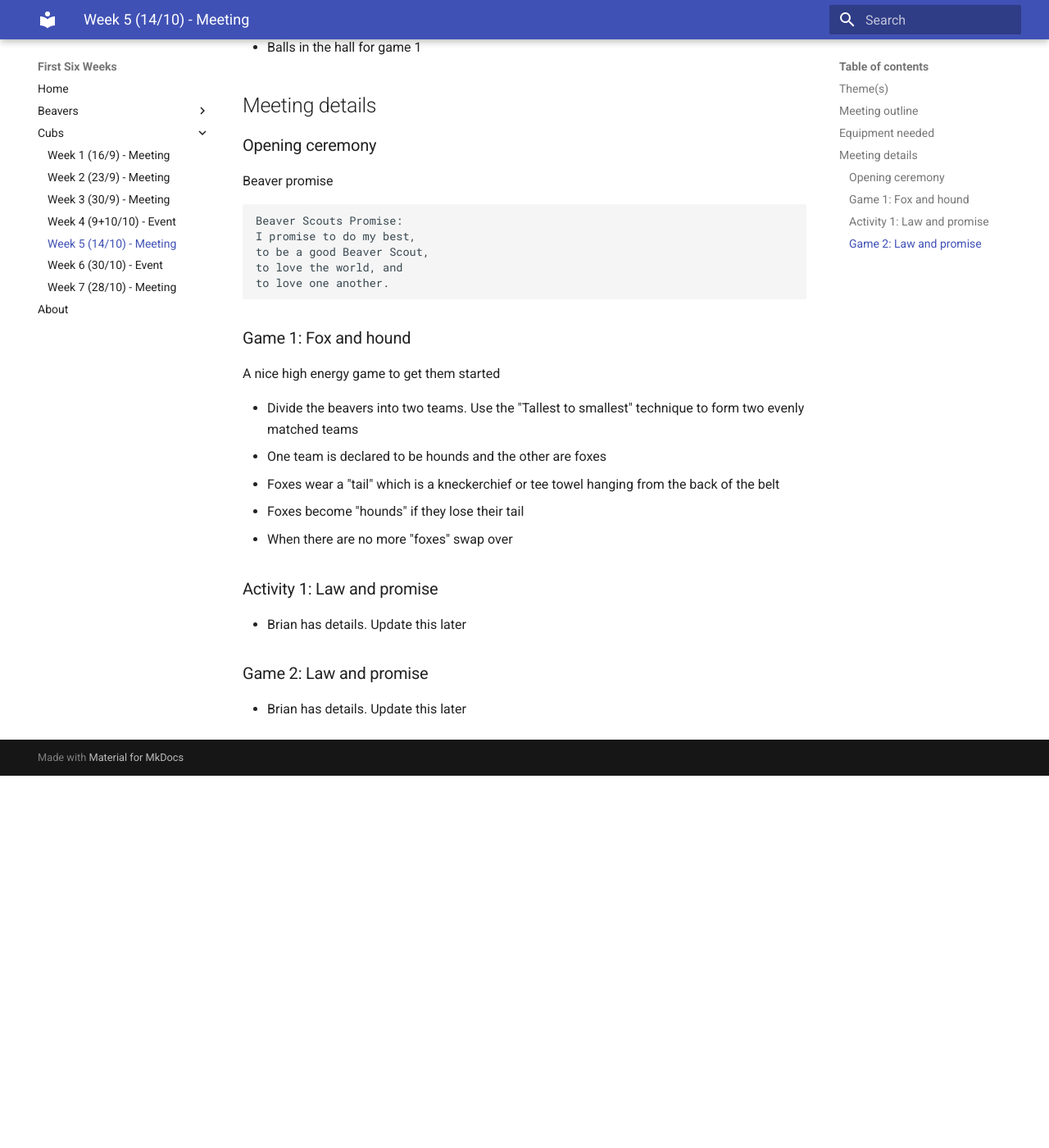
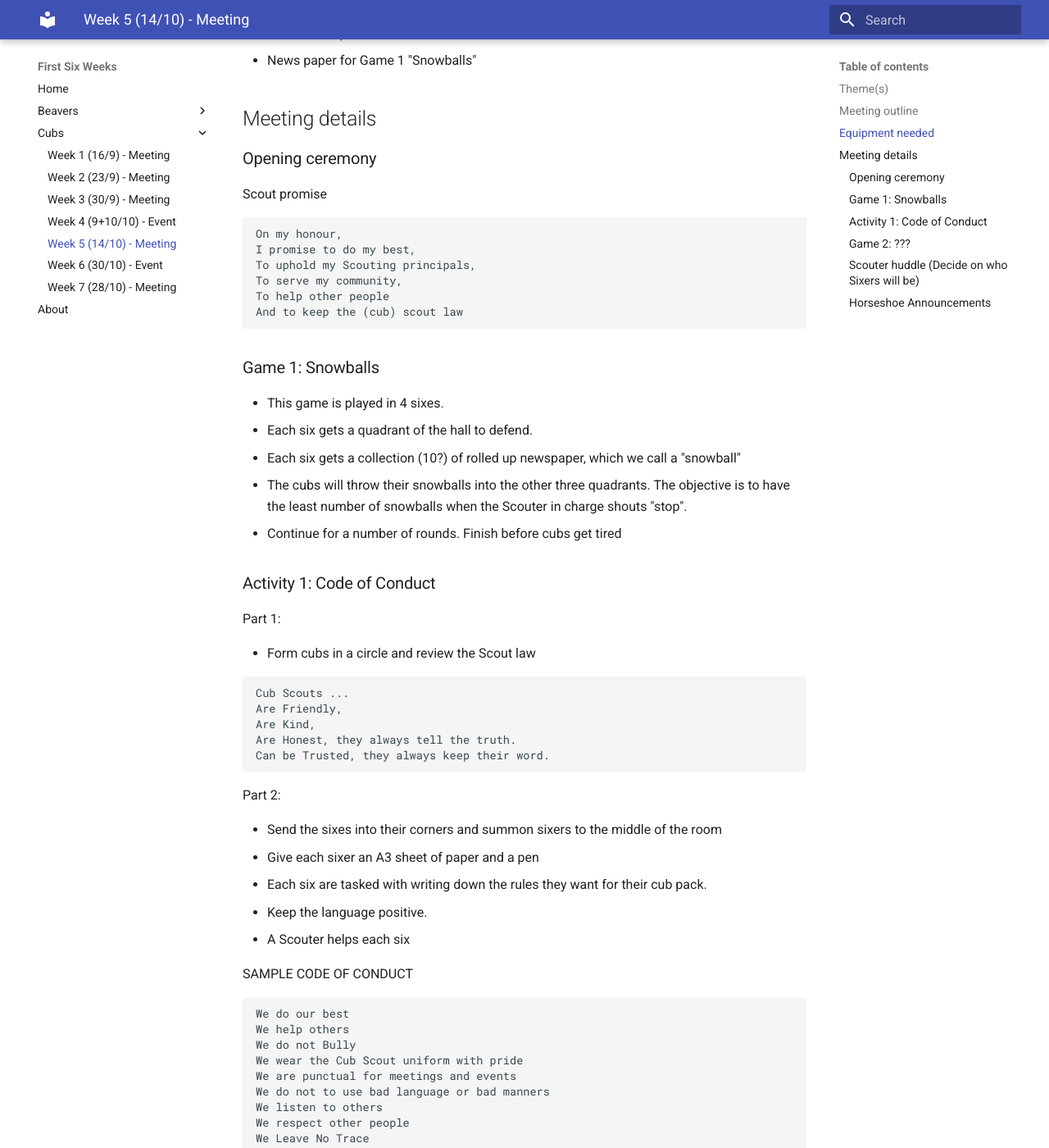
Before and after one commit to 14thgalway/first-six-weeks, an MkDocs documentation site: the page built from docs/cubs/week5.md, in a window 1280 px wide and 1400 px high, scrolled down 705 px. Shown: the whole window at 82% size. Built offline with MkDocs 1.6.1 and Material for MkDocs 9.7.7, drawn with Linux system fonts in a browser that asks for light colours; before the commit the page ends 1651 px from its top, so only the background shows below that; some of the changed text lies outside the part shown.

Commit message:
Revised meeting

````diff
--- a/docs/cubs/week5.md
+++ b/docs/cubs/week5.md
@@ -1,51 +1,101 @@
 
 ## Theme(s)
 
-* Exploring the spices
+* Code of conduct
 
 ## Meeting outline
 
-1. Form up into sixes (Each "six" in a line. Sixer at the front, Seconder at the back. New cubs can form their own temporary "six")
+1. Form up into sixes (Each "six" in a line. Sixer at the front, Seconder at the back)
 1. Duty sixer recites the promise
-1. Scouter in charge welcomes the new cubs and annouces that it'll be the last cub meeting for older cubs in attendance
+1. Scouter in charge welcomes the new cubs and introduces the theme of the meeting
 1. Game 1
 1. Activity 1
 1. Game 2
-1. Activity 2
+1. Scouter huddle (during game 2)
 1. Horse shoe and cub howl
 
 ## Equipment needed
 
-* Balls in the hall for game 1
+* Sheets of A3 paper for Code of Conduct. One per six
+* Selection of pens for each six to record code of conduct
+* News paper for Game 1 "Snowballs"
 
 ## Meeting details
 
 ### Opening ceremony
 
-Beaver promise
+Scout promise
 
 ```
-Beaver Scouts Promise:
+On my honour,
 I promise to do my best,
-to be a good Beaver Scout,
-to love the world, and
-to love one another.
+To uphold my Scouting principals,
+To serve my community,
+To help other people
+And to keep the (cub) scout law
 ```
 
-### Game 1: Fox and hound
+### Game 1: Snowballs
 
-A nice high energy game to get them started
+* This game is played in 4 sixes.
+* Each six gets a quadrant of the hall to defend.
+* Each six gets a collection (10?) of rolled up newspaper, which we call a "snowball"
+* The cubs will throw their snowballs into the other three quadrants. The objective is to have the least number of snowballs when the Scouter in charge shouts "stop".
+* Continue for a number of rounds. Finish before cubs get tired
 
-* Divide the beavers into two teams. Use the "Tallest to smallest" technique to form two evenly matched teams
-* One team is declared to be hounds and the other are foxes
-* Foxes wear a "tail" which is a kneckerchief or tee towel hanging from the back of the belt
-* Foxes become "hounds" if they lose their tail
-* When there are no more "foxes" swap over
+### Activity 1: Code of Conduct
 
-### Activity 1: Law and promise
+Part 1:
 
-* Brian has details. Update this later
+* Form cubs in a circle and review the Scout law
 
-### Game 2: Law and promise
+```
+Cub Scouts ...
+‍Are Friendly,
+Are Kind,
+Are Honest, they always tell the truth.
+Can be Trusted, they always keep their word.
+```
 
-* Brian has details. Update this later
+Part 2:
+
+* Send the sixes into their corners and summon sixers to the middle of the room
+* Give each sixer an A3 sheet of paper and a pen
+* Each six are tasked with writing down the rules they want for their cub pack.
+* Keep the language positive.
+* A Scouter helps each six
+
+SAMPLE CODE OF CONDUCT
+
+```
+We do our best
+We help others
+We do not Bully
+We wear the Cub Scout uniform with pride
+We are punctual for meetings and events
+We do not to use bad language or bad manners
+We listen to others
+We respect other people
+We Leave No Trace
+WE HAVE FUN
+```
+
+Part 3
+
+* Call all the sixes back to the center of the room in a circle
+* Review what each six has written down and consolidate the list into a single list
+* Discuss with cubs and make sure this is the code of conduct they want to live to
+
+### Game 2: ???
+
+* To be decided on the night
+
+### Scouter huddle (Decide on who Sixers will be)
+
+* The Scouters need to make a decision on who will be appointed as sixers.
+* The result should be announced at the end of the meeting in horseshoe
+
+
+### Horseshoe Announcements
+
+* Tell the cubs about the upcoming Halloween event. An email to be sent to parents this week
````
